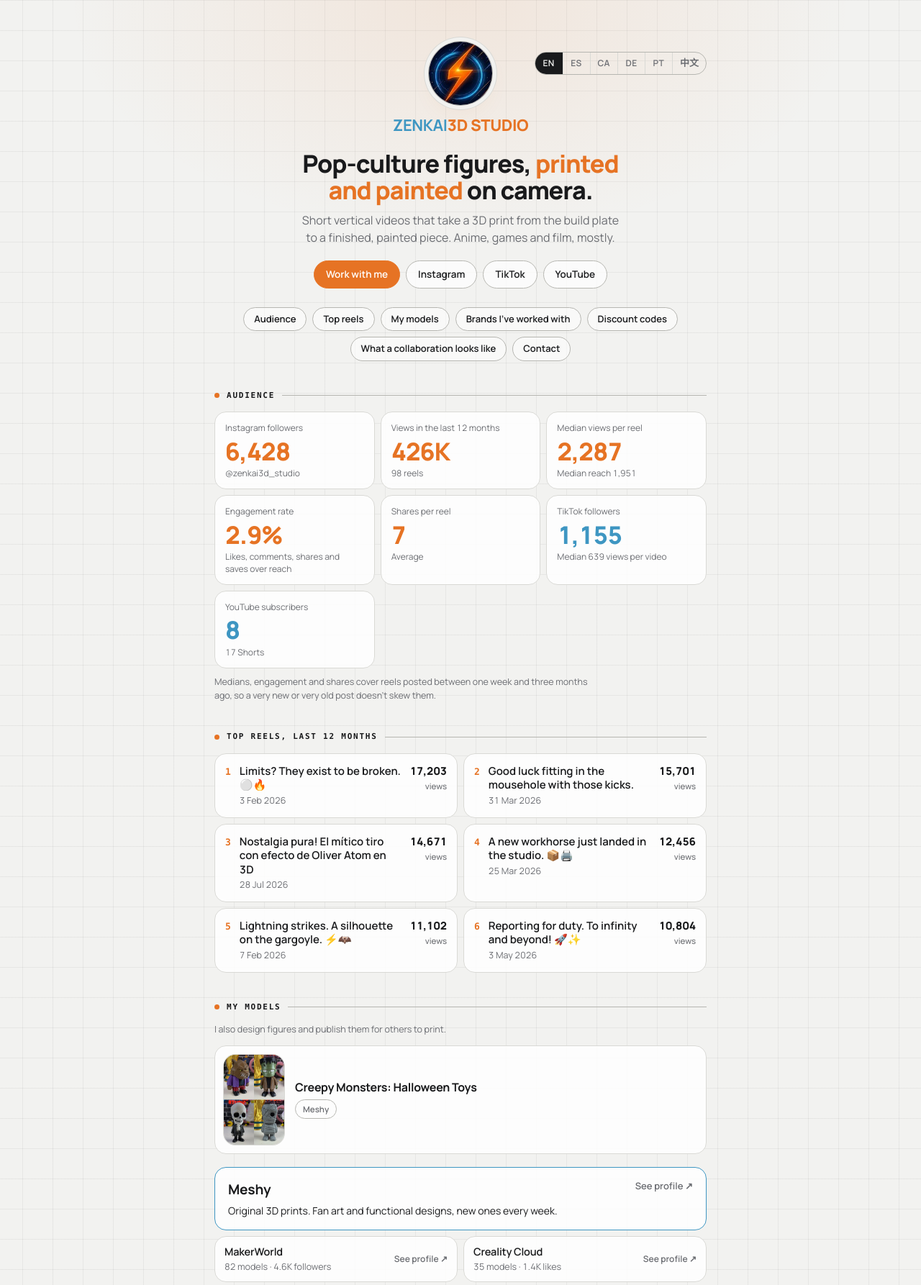
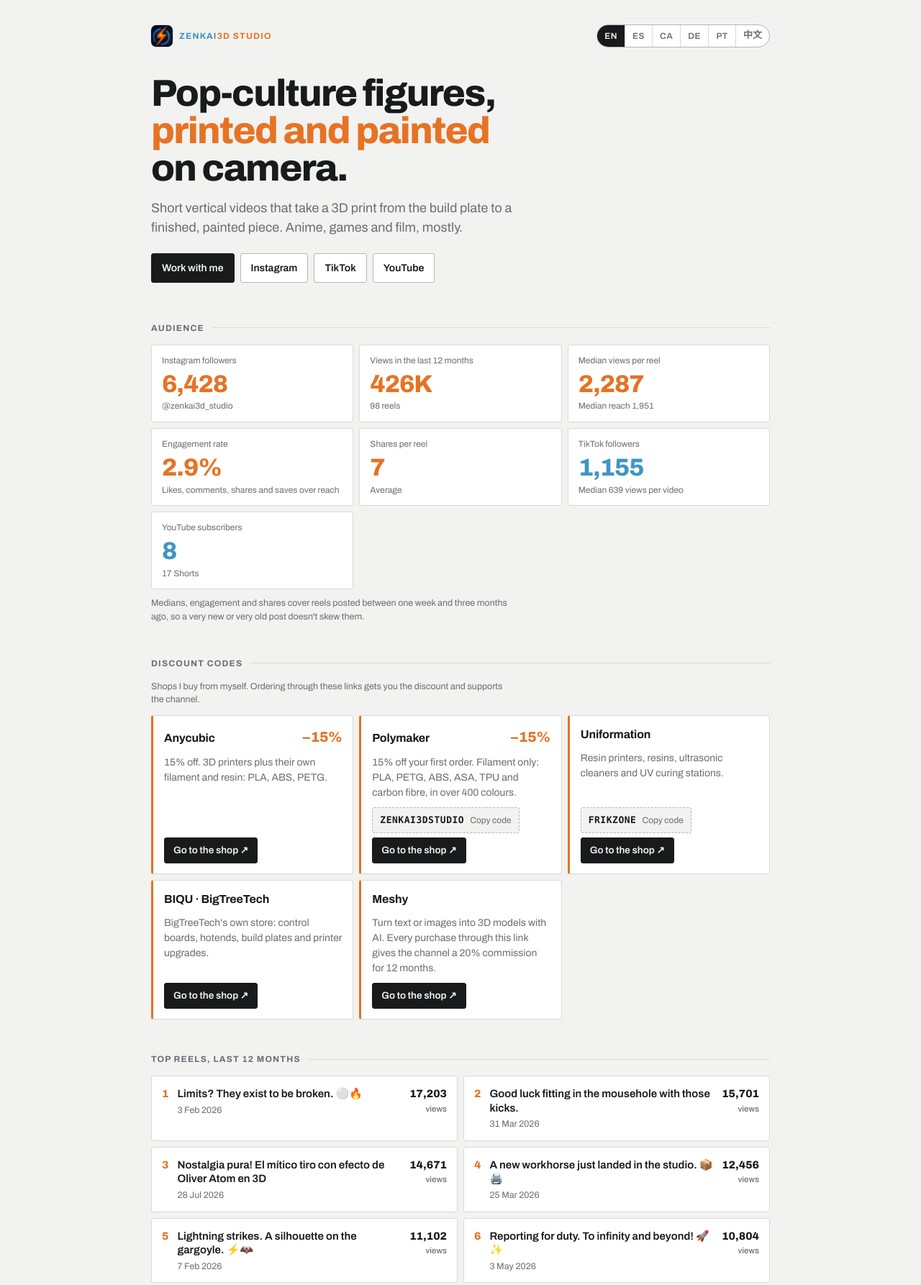
Before and after one commit to zenkai3dstudio/mediakit, a plain HTML site: page index.html in a window 1280 px wide. Shown: the top 1786 px of the page at 72% size. Drawn offline with Linux system fonts and the light colour scheme.

Commit message:
Mediakit: codis de descompte en segon lloc, amb entrada escalonada

```diff
--- a/index.html
+++ b/index.html
@@ -13,7 +13,7 @@
 <link rel="apple-touch-icon" href="icona.jpg">
 <link rel="preconnect" href="https://fonts.googleapis.com">
 <link rel="preconnect" href="https://fonts.gstatic.com" crossorigin>
-<link href="https://fonts.googleapis.com/css2?family=Manrope:wght@400;500;600;700;800&display=swap" rel="stylesheet">
+<link href="https://fonts.googleapis.com/css2?family=Archivo:wght@400;500;600;700;800&display=swap" rel="stylesheet">
 <style>
 :root{
   --paper:#F2F2F0; --surface:#FFFFFF; --ink:#191A1C; --ink-soft:#6B6D72;
@@ -32,7 +32,7 @@
 }
 *{box-sizing:border-box}
 html,body{margin:0;padding:0}
-body{background:var(--paper);color:var(--ink);font-family:"Manrope","Avenir Next","Segoe UI Variable",system-ui,sans-serif;
+body{background:var(--paper);color:var(--ink);font-family:"Archivo","Helvetica Neue",Arial,sans-serif;
   font-size:15px;line-height:1.5;font-variant-numeric:tabular-nums;-webkit-font-smoothing:antialiased}
 [hidden]{display:none!important}
 a{color:inherit}
@@ -192,75 +192,6 @@ footer{margin-top:40px;font-size:12px;color:var(--ink-soft)}
 .cases .s{font-size:12.5px;color:var(--ink-soft)}
 .cases .v{margin-top:8px;font-size:clamp(22px,4vw,28px);font-weight:800;letter-spacing:-.03em;line-height:1}
 .cases .v small{display:block;font-size:12px;font-weight:500;letter-spacing:0;color:var(--ink-soft);margin-top:4px}
-
-/* ---------- Estil «link in bio»: columna centrada, quadrícula suau, píndoles i títols en monoespai.
-   Mateixos colors de sempre (paper, ink, taronja i blau de marca). ---------- */
-:root{--r:16px;--mono:ui-monospace,SFMono-Regular,Menlo,Consolas,monospace;--grid:rgba(25,26,28,.055);--glow:rgba(230,115,36,.10)}
-@media (prefers-color-scheme: dark){:root:not([data-theme="light"]){--grid:rgba(255,255,255,.045);--glow:rgba(230,115,36,.13)}}
-:root[data-theme="dark"]{--grid:rgba(255,255,255,.045);--glow:rgba(230,115,36,.13)}
-body{min-height:100vh;
-  background-color:var(--paper);
-  background-image:radial-gradient(760px 460px at 50% 0,var(--glow),transparent 72%),
-    linear-gradient(var(--grid) 1px,transparent 1px),linear-gradient(90deg,var(--grid) 1px,transparent 1px);
-  background-size:auto,42px 42px,42px 42px;background-position:0 0,center top,center top}
-.wrap{max-width:720px;padding:0 18px 64px}
-
-header{position:relative;padding:58px 0 4px;text-align:center}
-.brandbar{flex-direction:column;justify-content:center;gap:12px}
-.brandmark{width:88px;height:88px;border-radius:50%;box-shadow:0 0 0 1px var(--line-strong),0 0 0 6px var(--paper),0 0 0 7px var(--line),0 14px 34px -10px var(--glow)}
-.brandname{font-size:22px;font-weight:800;letter-spacing:-.02em;text-transform:none}
-.lang{position:absolute;top:14px;right:0;margin:0;order:0;border-radius:999px;background:transparent}
-@media(max-width:560px){
-  .lang{position:static;order:-1;width:auto;margin:0 auto 18px;justify-content:center}
-  .lang button{flex:none;padding:6px 10px}
-  header{padding-top:22px}}
-h1{font-size:clamp(23px,5.4vw,34px);letter-spacing:-.03em;line-height:1.08;margin:18px auto 0;max-width:20ch}
-.lede{margin:12px auto 0;font-size:clamp(14.5px,2vw,16px);max-width:46ch}
-.cta{justify-content:center;margin:20px 0 0}
-.btn{border-radius:999px;padding:8px 16px;font-size:13.5px;background:color-mix(in srgb,var(--surface) 70%,transparent);border-color:var(--line-strong)}
-.btn.primary{background:var(--brand-orange);border-color:var(--brand-orange);color:#fff}
-.btn.primary:hover{opacity:1;filter:brightness(1.07)}
-
-.jump{display:flex;flex-wrap:wrap;justify-content:center;gap:8px;margin:22px 0 0}
-.jump a{font-size:13px;font-weight:600;text-decoration:none;padding:6px 14px;border-radius:999px;
-  border:1px solid var(--line-strong);background:color-mix(in srgb,var(--surface) 55%,transparent);color:var(--ink);transition:border-color .15s,transform .15s}
-.jump a:hover{border-color:var(--ink);transform:translateY(-1px)}
-
-section{padding-top:40px;scroll-margin-top:14px}
-h2{font-family:var(--mono);font-size:11px;font-weight:700;letter-spacing:.16em;color:var(--ink);margin:0 0 14px}
-h2::after{background:var(--line-strong)}
-h2::before{content:"";width:7px;height:7px;border-radius:50%;background:var(--brand-orange);flex:none}
-
-.stat,.reels a,.offer div,.contact,.pub>div,.cases a,.affc,.prof a,.peca,.state{
-  border-radius:var(--r);background:color-mix(in srgb,var(--surface) 82%,transparent);
-  border:1px solid var(--line);box-shadow:0 1px 0 rgba(255,255,255,.04) inset}
-.offer div,.affc,.prof a,.peca{border-left:1px solid var(--line)}
-.prof a:hover,.reels a:hover,.cases a:hover,.stat:hover,.peca:hover{border-color:var(--line-strong)}
-.cases a{border-top:1px solid var(--line)}
-.cases a:hover{border-top-color:var(--line-strong)}
-.prof a.menor{border-left-color:var(--line)}
-.prof a.destacat{border-left-width:1px;border-color:var(--brand-blue)}
-.contact{border-color:var(--ink)}
-.chips li{border-radius:999px;background:color-mix(in srgb,var(--surface) 70%,transparent)}
-.code{border-radius:12px}
-.affc .btn{border-radius:999px}
-.reels a::before{font-family:var(--mono);font-size:13px}
-.pub li i{height:5px;border-radius:3px}
-
-/* les figures: foto arrodonida i més grossa, com una icona d'app */
-.peca{padding:12px 14px 12px 12px;gap:15px}
-.peca img{width:84px;border-radius:16px;box-shadow:0 0 0 1px var(--line)}
-.peca .capfoto{width:84px;height:125px;border-radius:16px}
-.peca .d b{font-size:16px}
-.peca .on a{font-size:11.5px;padding:4px 10px}
-@media(max-width:380px){.peca img,.peca .capfoto{width:64px}.peca .capfoto{height:95px}}
-
-footer{text-align:center;font-family:var(--mono);font-size:11px;letter-spacing:.04em;margin-top:46px}
-
-@media(prefers-reduced-motion:no-preference){
-  header>*,section{animation:puja .55s cubic-bezier(.2,.7,.2,1) both}
-  section:nth-of-type(2){animation-delay:.05s}section:nth-of-type(3){animation-delay:.1s}section:nth-of-type(4){animation-delay:.15s}
-  @keyframes puja{from{opacity:0;transform:translateY(10px)}to{opacity:1;transform:none}}}
 </style>
 </head>
 <body>
@@ -289,8 +220,6 @@ footer{text-align:center;font-family:var(--mono);font-size:11px;letter-spacing:.
   </div>
 </header>
 
-<nav class="jump" id="jump" aria-label="Sections" hidden></nav>
-
 <p class="state" id="state" hidden></p>
 
 <section id="s-num" hidden>
@@ -301,6 +230,12 @@ footer{text-align:center;font-family:var(--mono);font-size:11px;letter-spacing:.
     <div><h3 data-t="byCountry"></h3><ol id="paisos"></ol></div>
     <div><h3 data-t="byAge"></h3><ol id="edats"></ol></div>
   </div>
+</section>
+
+<section id="s-aff" hidden>
+  <h2 data-t="codes"></h2>
+  <p class="foot" style="margin:0 0 12px" data-t="codesHint"></p>
+  <div class="aff" id="aff"></div>
 </section>
 
 <section id="s-cases" hidden>
@@ -332,7 +267,7 @@ footer{text-align:center;font-family:var(--mono);font-size:11px;letter-spacing:.
   <div class="aff" id="aff"></div>
 </section>
 
-<section id="s-collab">
+<section>
   <h2 data-t="collab"></h2>
   <div class="offer">
     <div><h3 data-t="o1t"></h3><p data-t="o1"></p></div>
@@ -342,7 +277,7 @@ footer{text-align:center;font-family:var(--mono);font-size:11px;letter-spacing:.
   </div>
 </section>
 
-<section id="s-contact">
+<section>
   <h2 data-t="contact"></h2>
   <div class="contact">
     <p data-t="contactLine"></p>
@@ -708,6 +643,16 @@ function pintaPerfils() {
       '<span class="go">' + esc(t("profile")) + ' ↗</span></a>';
   }).join("");
 }
+function revelaAff() {
+  var els = $("aff").querySelectorAll(".affc");
+  var tot = function () { Array.prototype.forEach.call(els, function (e) { e.classList.add("in"); }); };
+  if (!("IntersectionObserver" in window)) { tot(); return; }
+  var io = new IntersectionObserver(function (en) {
+    en.forEach(function (x) { if (x.isIntersecting) { x.target.classList.add("in"); io.unobserve(x.target); } });
+  }, { threshold: .15 });
+  Array.prototype.forEach.call(els, function (e, i) { e.style.setProperty("--i", i); io.observe(e); });
+  setTimeout(tot, 5000);
+}
 function pintaAfiliats() {
   var af = ((C && C.afiliats) || []).filter(function (a) { return a && a.marca && a.url; });
   $("s-aff").hidden = !af.length;
@@ -722,6 +667,7 @@ function pintaAfiliats() {
       '<a class="btn primary" href="' + esc(a.url) + '" target="_blank" rel="noopener sponsored">' + esc(t("shop")) + ' ↗</a>' +
       '</div></div>';
   }).join("");
+  revelaAff();
   Array.prototype.forEach.call($("aff").querySelectorAll(".code"), function (b) {
     b.onclick = function () {
       var codi = af[+b.dataset.i].codi, sp = b.querySelector("span");
@@ -741,22 +687,10 @@ function copiaVell(s) {
   } catch (e) {}
 }
 
-
-/* Salts ràpids: una píndola per cada secció que es veu, amb el títol que té. */
-function pintaNav() {
-  var nav = $("jump"); if (!nav) return;
-  var h = [];
-  Array.prototype.forEach.call(document.querySelectorAll("section[id]"), function (sec) {
-    if (sec.hidden) return;
-    var t2 = sec.querySelector("h2"); if (!t2 || !t2.textContent.trim()) return;
-    h.push('<a href="#' + sec.id + '">' + esc(t2.textContent.replace(/,.*$/, "")) + '</a>');
-  });
-  nav.innerHTML = h.join(""); nav.hidden = !h.length;
-}
 function canvia(l) {
   if (LANGS.indexOf(l) < 0) return;
   L = l; lsSet(KEY, l);
-  textos(); pinta(); pintaPerfils(); pintaAfiliats(); pintaNav();
+  textos(); pinta(); pintaPerfils(); pintaAfiliats();
 }
 Array.prototype.forEach.call($("lang").querySelectorAll("button"), function (b) {
   b.onclick = function () { canvia(b.dataset.l); };
@@ -785,7 +719,7 @@ json("dossier-config.json").then(function (c) { C = c; }, function () { C = null
   pintaPerfils(); pintaAfiliats();
   return json("dossier.json").then(function (d) {
     D = d;
-    pinta(); pintaNav();
+    pinta();
   });
 }).catch(function () { $("state").hidden = false; });
 </script>
```
